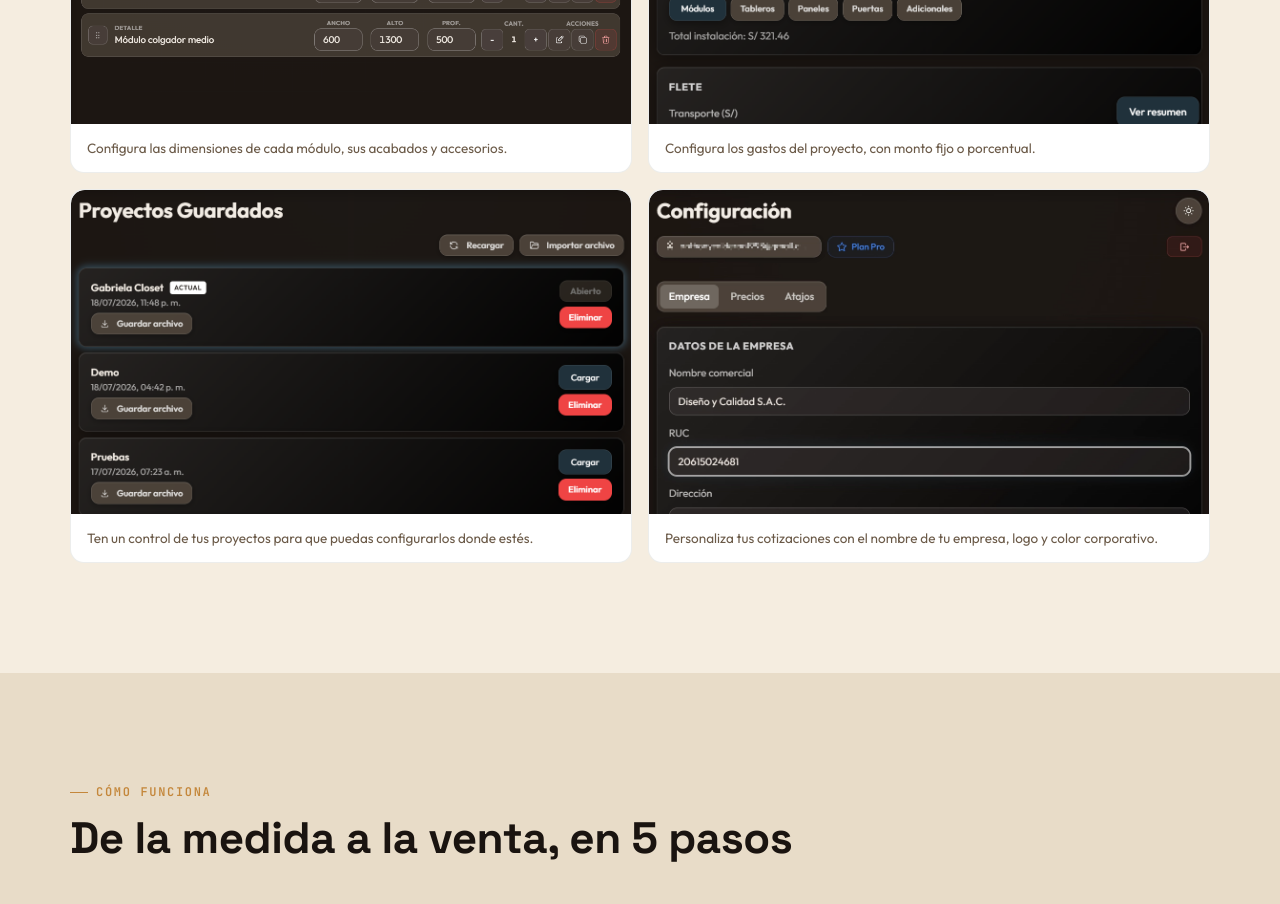
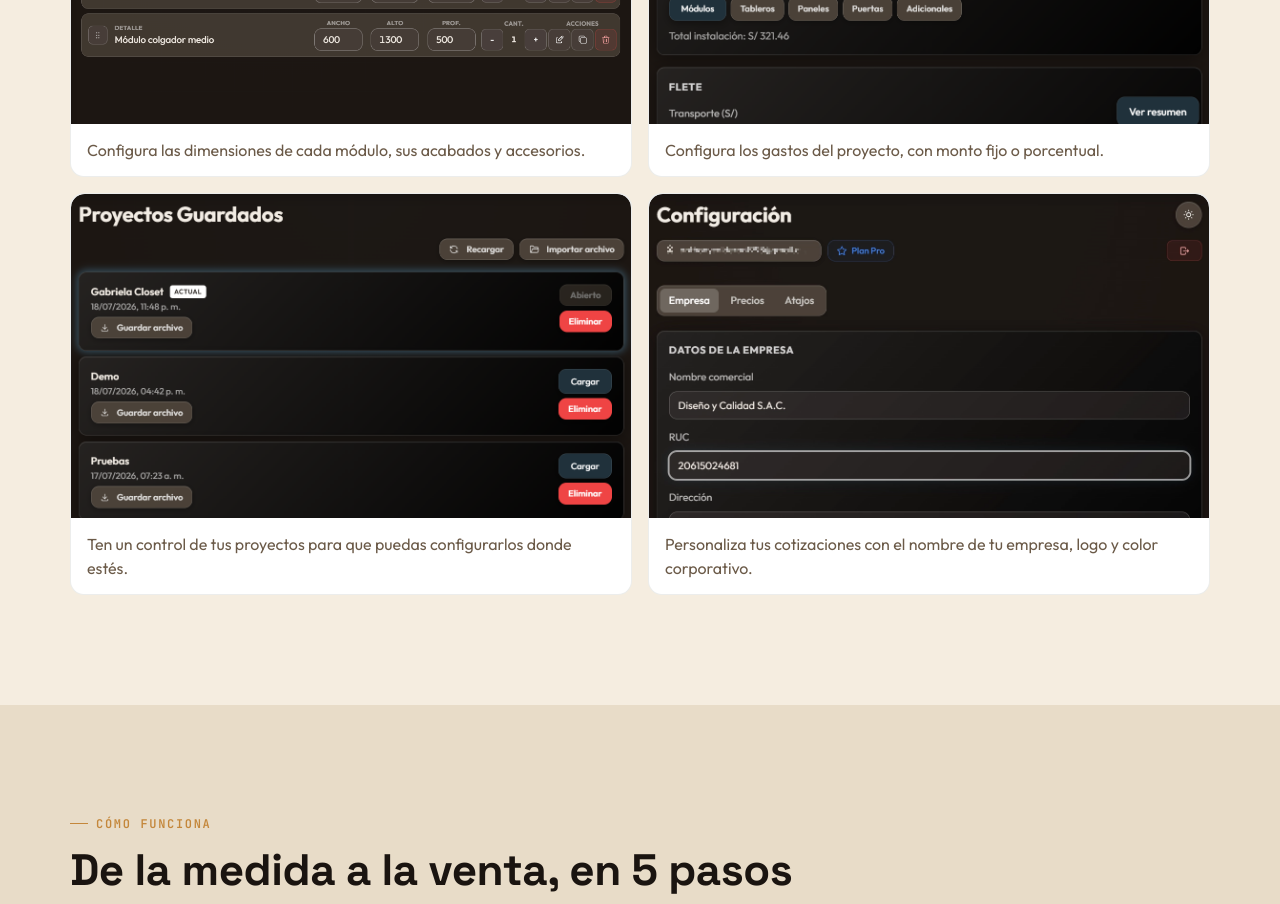
Before and after one commit to anthony-cs93/modulax-landing, a plain HTML site: page index.html in a window 1280 px wide. Shown: the part 2780-3684 px from the top of the page. Drawn offline with Linux system fonts and the light colour scheme.

Commit message:
Increase gallery caption font size from 13.5px to 16px

```diff
--- a/index.html
+++ b/index.html
@@ -227,7 +227,7 @@ header{
   border-radius:14px 14px 0 0;overflow:hidden;
 }
 .gallery-shot img{width:100%;height:auto;display:block;}
-.gallery-cap{padding:14px 16px;font-size:13.5px;color:var(--ink-soft);}
+.gallery-cap{padding:14px 16px;font-size:16px;color:var(--ink-soft);}
 
 /* ---------- comparativa ---------- */
 .compare-table{width:100%;border-collapse:collapse;margin-top:40px;font-size:14px;}
```
